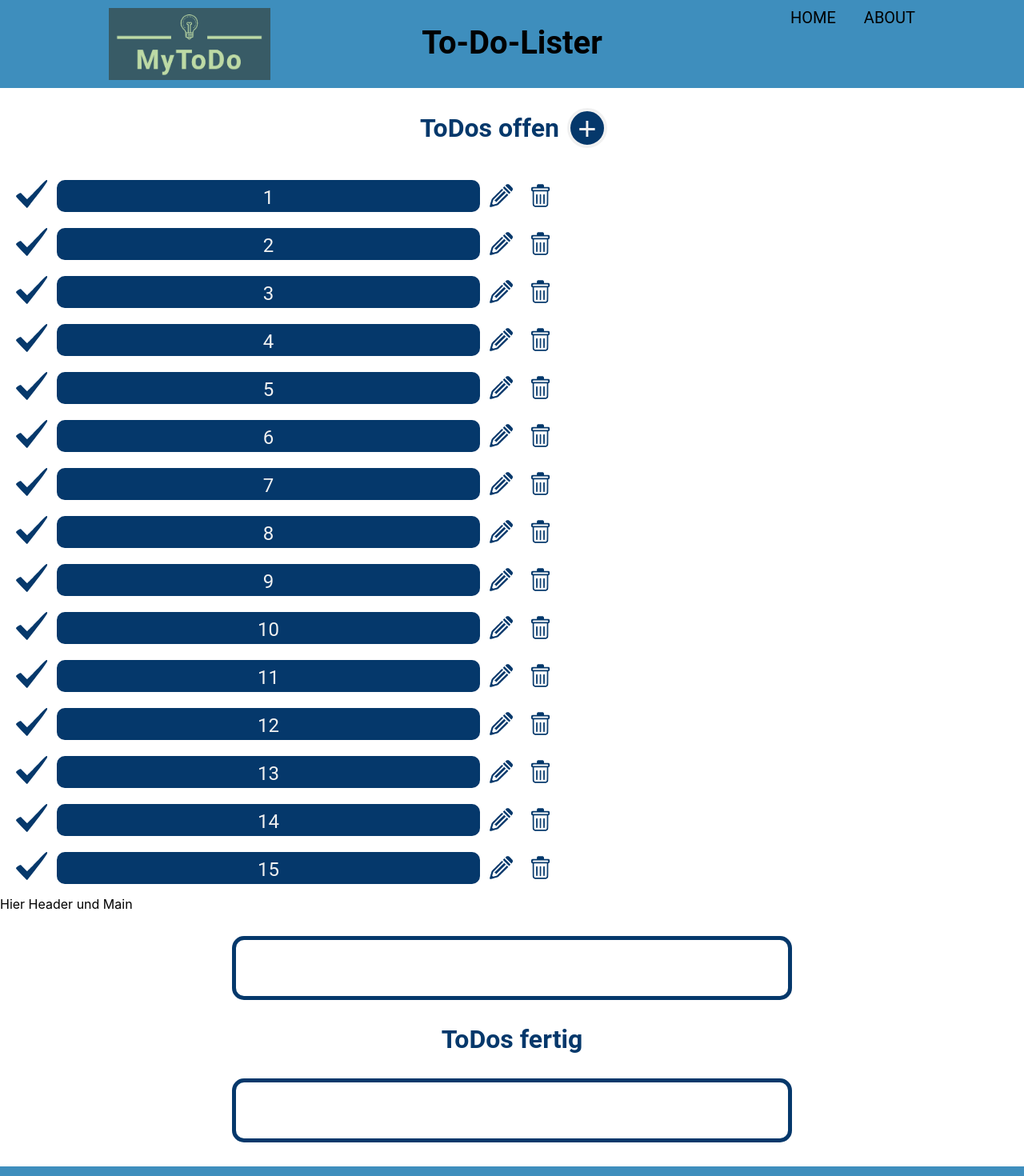
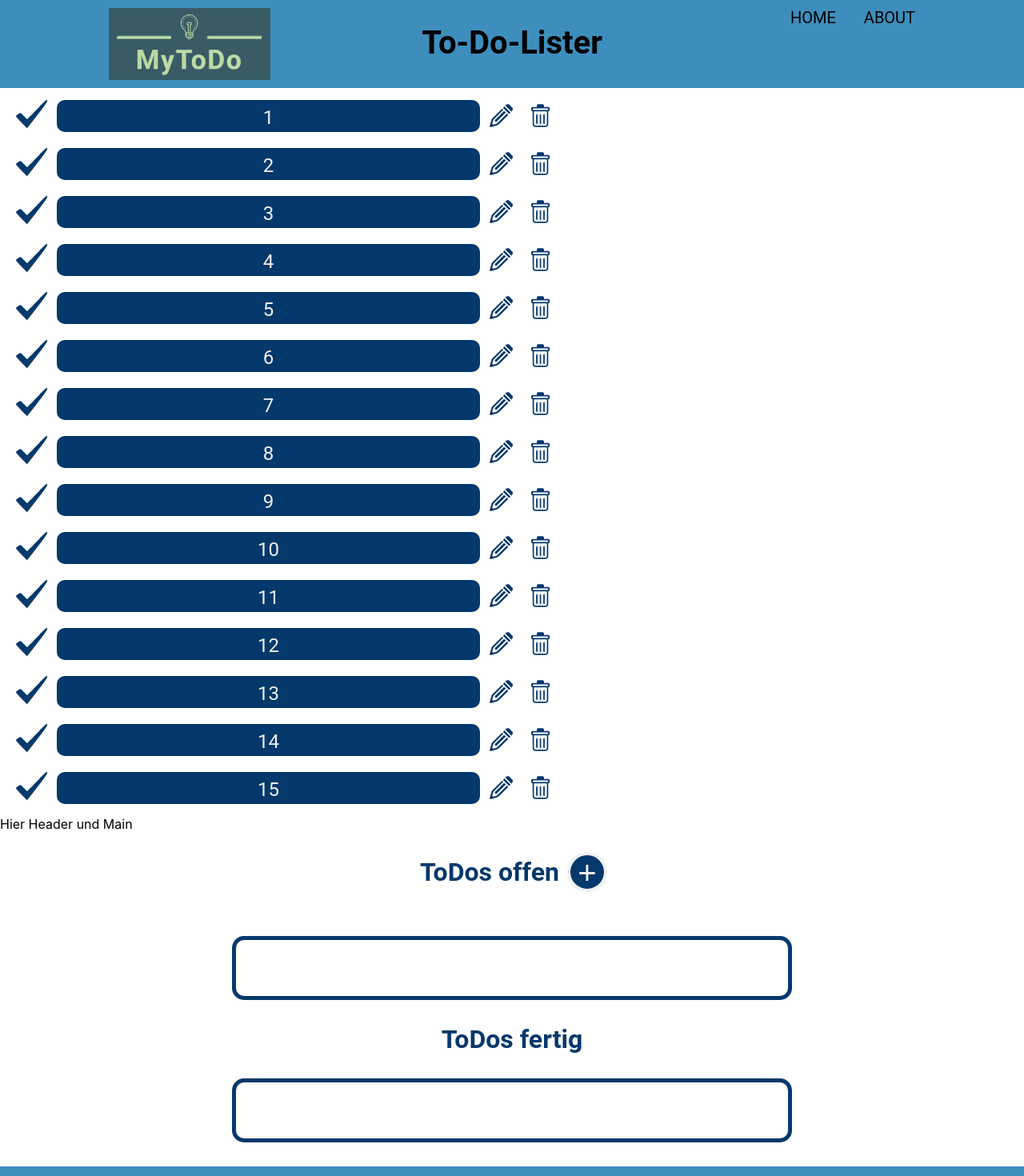
Before and after one commit to SanJunipero1/todoReact, a React (Create React App) app: page / in a window 1280 px wide. Shown: the top 1470 px of the page at 80% size. Built offline with nearby package versions, Linux system fonts and the light colour scheme.

Commit message:
modal and form basic function

```diff
--- a/src/App.js
+++ b/src/App.js
@@ -1,31 +1,21 @@
 import Header from "./Components/Header/header";
 import "./App.css";
-import Modal from "./Components/Main/Modal";
 import Footer from "./Components/Footer";
 
 import CreateList from "./Components/Main/createList/creatList";
 import H2 from "./Components/Main/createList/h2";
 import H2Div from "./Components/Main/createList/h2div";
 
-
-
-
 import Main from "./Components/Main";
-
 
 function App() {
   return (
     <>
       <div className="main-content">
         <Header />
-        <Modal />
-
-        <CreateList  />
+        <CreateList />
         Hier Header und Main
-
-
-  < Main />
-
+        <Main />
       </div>
 
       <Footer />
--- a/src/Components/Main/Modal/Button.js
+++ b/src/Components/Main/Modal/Button.js
@@ -1,9 +1,5 @@
 import React from "react";
 
-export default function Button({ name, onClick, id, type }) {
-  return (
-    <button onClick={onClick} name={name} id={id} type={type}>
-      {name}
-    </button>
-  );
+export default function Button({ text, onClick }) {
+  return <button onClick={onClick}>{text}</button>;
 }
--- a/src/Components/Main/Modal/Dialog.js
+++ b/src/Components/Main/Modal/Dialog.js
@@ -1,3 +1,17 @@
 import React from "react";
+import Form from "./Form";
 
-return <h1>Test Dialog</h1>;
+export default function Dialog({ modalOpen, setModalOpen, input, setInput }) {
+  console.log(modalOpen);
+  return (
+    <dialog open={modalOpen}>
+      <h2>Add Todo</h2>
+      <Form
+        modalOpen={modalOpen}
+        setModalOpen={setModalOpen}
+        input={input}
+        setInput={setInput}
+      />
+    </dialog>
+  );
+}
--- a/src/Components/Main/Modal/Form.js
+++ b/src/Components/Main/Modal/Form.js
@@ -1,32 +1,35 @@
 import React, { useRef } from "react";
 import Button from "./Button";
 
-export default function Form() {
-  const input = useRef(null);
-
+export default function Form({ modalOpen, setModalOpen, input, setInput }) {
+  let inputValue;
   function handleChange(event) {
-    console.log(event.target.value);
+    inputValue = event.target.value;
   }
 
   function submitToDo() {
-    console.log("Submitted!");
+    setInput(inputValue);
+    setModalOpen(false);
+    console.log(input);
   }
   function cancelToDo() {
-    //input.value = "";
-    console.log("cancelBtn works!");
+    inputValue = "";
+    setInput("");
+    setModalOpen(false);
   }
 
   return (
     <form method="dialog">
       <input
-        ref={input}
         onChange={handleChange}
         id="todoTitle"
         type="text"
         placeholder="What's to do?"
       />
-      <Button onCLick={submitToDo} id="submit" type="submit" name={"Submit"} />
-      <Button onClick={cancelToDo} id="cancel" name={"Cancel"} />
+      {/* <Button onCLick={submitToDo} />
+      <Button onCLick={submitToDo} /> */}
+      <Button onClick={submitToDo} text={"Submit"} />
+      <Button onClick={cancelToDo} text={"Cancel"} />
     </form>
   );
 }
--- a/src/Components/Main/Modal/Ueber.js
+++ b/src/Components/Main/Modal/Ueber.js
@@ -1,3 +1,20 @@
 import React from "react";
 
-return <h1>Test ueber</h1>;
+export default function Ueber({ modalOpen, setModalOpen, setInput }) {
+  function toggleModal() {
+    setInput("");
+    setModalOpen(!modalOpen);
+  }
+  return (
+    <div className="ueber">
+      <h1>ToDos offen</h1>
+      <section id="todoOpen">
+        <div className="addTodo">
+          <button onClick={toggleModal} id="open-dialog">
+            +
+          </button>
+        </div>
+      </section>
+    </div>
+  );
+}
--- a/src/Components/Main/Modal/index.js
+++ /dev/null
@@ -1,31 +0,0 @@
-import React, { useRef } from "react";
-import Form from "./Form";
-
-export default function Modal() {
-  const modal = useRef(null);
-
-  function toggleModal() {
-    modal.current.showModal();
-  }
-  return (
-    <>
-      <div className="modal-container">
-        <dialog ref={modal}>
-          <h2>Add Todo</h2>
-          <Form />
-        </dialog>
-      </div>
-
-      <div className="ueber">
-        <h1>ToDos offen</h1>
-        <section id="todoOpen">
-          <div className="addTodo">
-            <button onClick={toggleModal} id="open-dialog">
-              +
-            </button>
-          </div>
-        </section>
-      </div>
-    </>
-  );
-}
--- a/src/Components/Main/index.js
+++ b/src/Components/Main/index.js
@@ -1,12 +1,31 @@
-import React from "react";
+import React, { useState } from "react";
 import TopDiv from "./TopDiv";
 import BotDiv from "./BotDiv";
+import Dialog from "./Modal/Dialog";
+import Ueber from "./Modal/Ueber";
 
 export default function Main() {
+  let [modalOpen, setModalOpen] = useState(false);
+  let [input, setInput] = useState("");
   return (
-    <main>
-      <TopDiv />
-      <BotDiv />
-    </main>
+    <>
+      <div className="modal-container">
+        <Dialog
+          modalOpen={modalOpen}
+          setModalOpen={setModalOpen}
+          input={input}
+          setInput={setInput}
+        />
+      </div>
+      <main>
+        <Ueber
+          modalOpen={modalOpen}
+          setModalOpen={setModalOpen}
+          setInput={setInput}
+        />
+        <TopDiv />
+        <BotDiv />
+      </main>
+    </>
   );
 }
```
